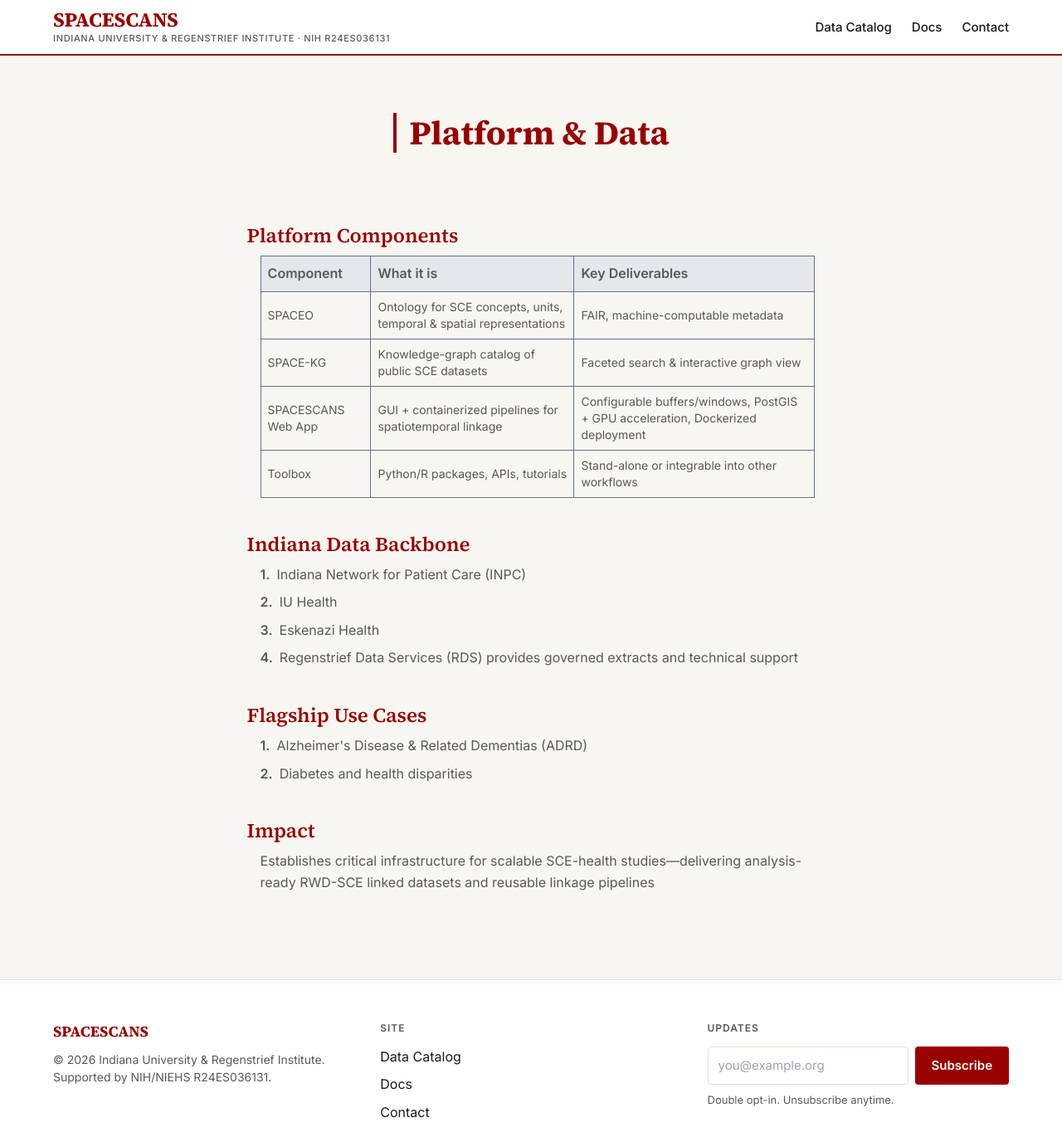
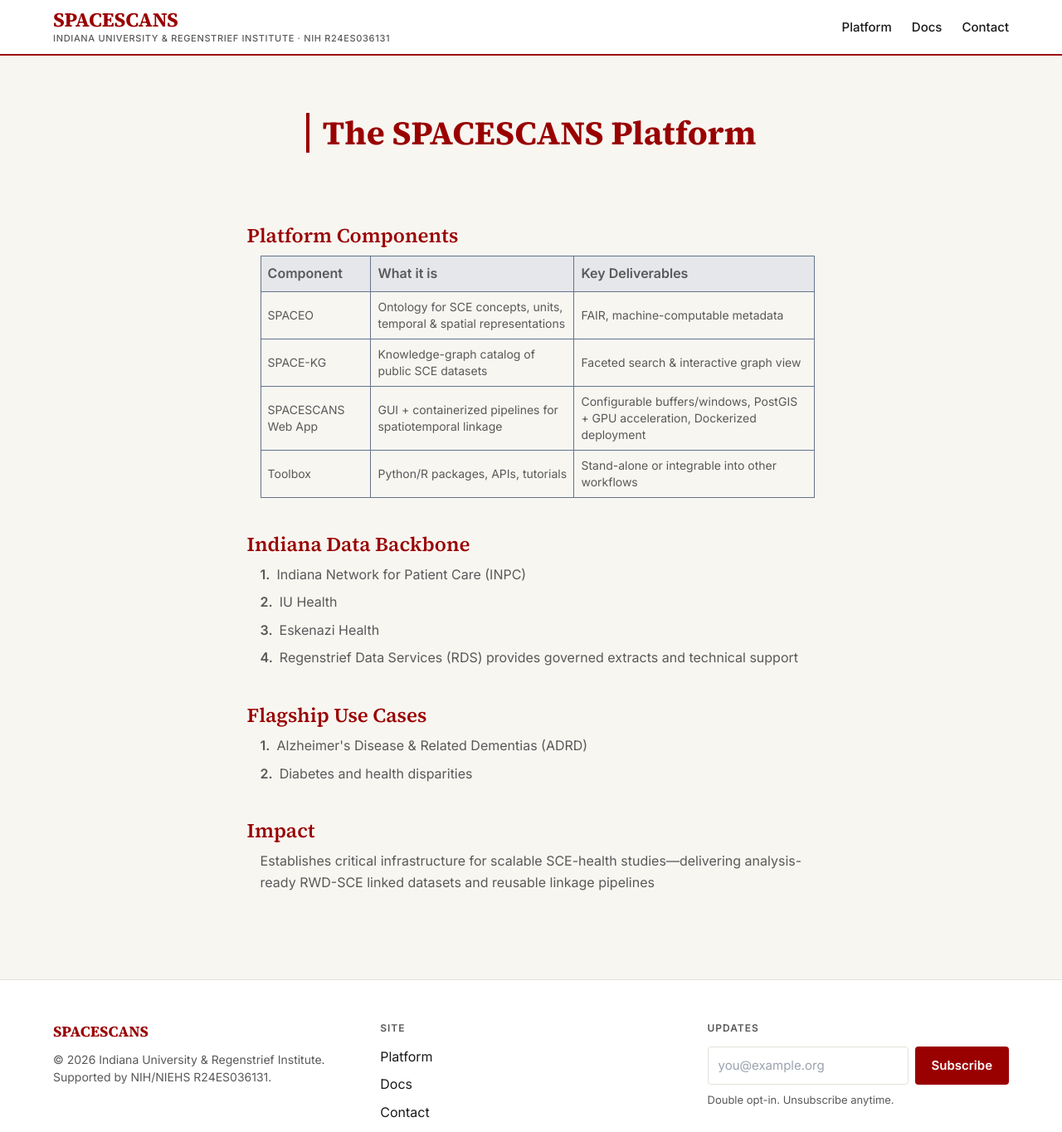
Before and after one commit to IU-Ultraman/spacescans-landing-page, a website: page pages/platform.html in a window 1280 px wide. Shown: the whole page at 83% size. Drawn offline with nearby package versions, Linux system fonts and the light colour scheme.

Commit message:
content: rename misleading "Data Catalog" → "Platform" sitewide
The page at pages/platform.html describes the platform's components
(SPACEO ontology, SPACE-KG knowledge graph, Web App, Toolbox), not a
browseable list of datasets. Calling it "Data Catalog" in the nav,
footer, and Quick Start card was misleading.

Renames:
- Header nav + footer link list (4 pages): "Data Catalog" → "Platform"
- Quick Start card on homepage: "Browse Data Catalog" → "Explore the Platform"
- platform.html <title>, og:title, og:description: now read "Platform"
- platform.html h2: "Platform & Data" → "The SPACESCANS Platform"
- contact.html h2: "Cite/License/Team/Contact" → "Cite, License, Team & Contact"
  (drops the slashy folder-path styling for a regular comma list)

```diff
--- a/pages/platform.html
+++ b/pages/platform.html
@@ -3,7 +3,7 @@
   <head>
     <meta charset="UTF-8" />
     <meta name="viewport" content="width=device-width, initial-scale=1.0" />
-    <title>SPACESCANS | Data Catalog</title>
+    <title>SPACESCANS | Platform</title>
     <meta name="description" content="" />
     <link
       rel="shortcut icon"
@@ -12,8 +12,8 @@
     />
 
     <!-- Open Graph / Facebook -->
-    <meta property="og:title" content="SPACESCANS | Data Catalog" />
-    <meta property="og:description" content="SPACESCANS Data Catalog" />
+    <meta property="og:title" content="SPACESCANS | Platform" />
+    <meta property="og:description" content="The SPACESCANS Platform — components, data, and tools" />
     <meta property="og:type" content="website" />
     <!--Replace with the current website url-->
     <meta property="og:image" content="../assets/images/logo.png" />
@@ -38,7 +38,7 @@
         </span>
       </a>
       <nav class="site-header__nav" id="collapsed-header-items">
-        <a href="../pages/platform.html">Data Catalog</a>
+        <a href="../pages/platform.html">Platform</a>
         <a href="../pages/docs.html">Docs</a>
         <a href="../pages/contact.html">Contact</a>
       </nav>
@@ -64,7 +64,7 @@
           class="reveal-up tw-mt-5 tw-flex tw-flex-col tw-gap-3 tw-text-center"
         >
           <h2 class="reveal-up section-head">
-            Platform & Data
+            The SPACESCANS Platform
           </h2>
         </div>
         <div
@@ -211,7 +211,7 @@
         <div class="site-footer__col">
           <h4>Site</h4>
           <ul>
-            <li><a href="../pages/platform.html">Data Catalog</a></li>
+            <li><a href="../pages/platform.html">Platform</a></li>
             <li><a href="../pages/docs.html">Docs</a></li>
             <li><a href="../pages/contact.html">Contact</a></li>
           </ul>
```
Also changed, not shown: index.html (+3 -3 lines), pages/contact.html (+3 -3 lines), pages/docs.html (+2 -2 lines).
